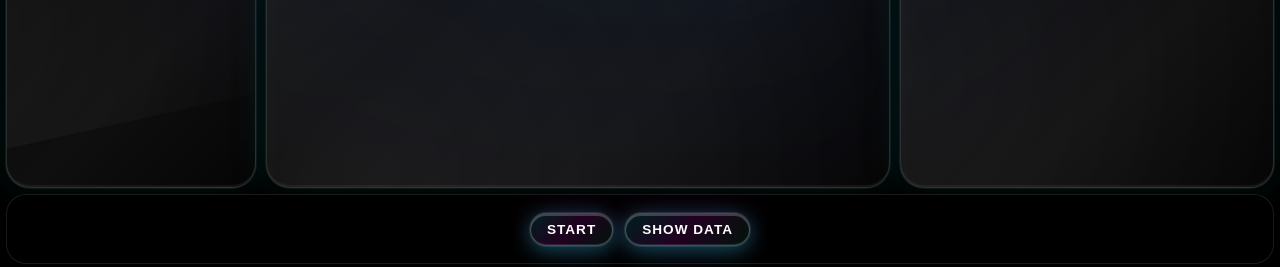
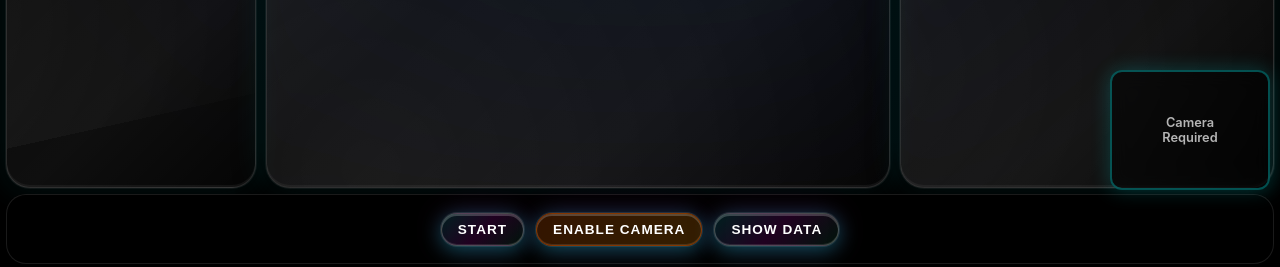
Before and after one commit to AndresNinou/echo, a React (Vite) app: page / in a window 1280 px wide. Shown: the part 530-797 px from the top of the page. Built offline with nearby package versions, Linux system fonts and the light colour scheme.

Commit message:
camera test

```diff
--- a/src/App.css
+++ b/src/App.css
@@ -1043,3 +1043,70 @@ html, body {
   text-transform: uppercase;
   letter-spacing: 1px;
 }
+
+/* Camera preview styles */
+.camera-container {
+  position: fixed;
+  bottom: 80px;
+  right: 10px;
+  width: 160px;
+  height: 120px;
+  border-radius: 12px;
+  overflow: hidden;
+  border: 2px solid rgba(0, 255, 255, 0.3);
+  box-shadow: 0 0 20px rgba(0, 255, 255, 0.2);
+  z-index: 1000;
+  background: rgba(0, 0, 0, 0.5);
+  backdrop-filter: blur(10px);
+}
+
+.camera-preview {
+  width: 100%;
+  height: 100%;
+  object-fit: cover;
+  transform: scaleX(-1); /* Mirror the camera preview */
+}
+
+.hidden-canvas {
+  display: none;
+}
+
+/* Captured image styles */
+.captured-image {
+  border: 2px solid rgba(0, 255, 0, 0.5);
+  box-shadow: 0 0 20px rgba(0, 255, 0, 0.3);
+  animation: captureFlash 0.5s ease-out;
+}
+
+@keyframes captureFlash {
+  0% {
+    box-shadow: 0 0 30px rgba(255, 255, 255, 0.8);
+    border-color: rgba(255, 255, 255, 0.8);
+  }
+  100% {
+    box-shadow: 0 0 20px rgba(0, 255, 0, 0.3);
+    border-color: rgba(0, 255, 0, 0.5);
+  }
+}
+
+/* Camera permission denied state */
+.camera-container::before {
+  content: 'Camera Required';
+  position: absolute;
+  top: 50%;
+  left: 50%;
+  transform: translate(-50%, -50%);
+  color: rgba(255, 255, 255, 0.7);
+  font-size: 0.8rem;
+  font-weight: 600;
+  text-align: center;
+  z-index: 1;
+}
+
+.camera-container:has(.camera-preview[style*="display: none"])::before {
+  display: block;
+}
+
+.camera-container:has(.camera-preview:not([style*="display: none"]))::before {
+  display: none;
+}
--- a/src/App.jsx
+++ b/src/App.jsx
@@ -32,6 +32,8 @@ function App() {
     lastAnalyzed: 0
   });
   const [error, setError] = useState(null);
+  const [cameraPermission, setCameraPermission] = useState('pending');
+  const [capturedImage, setCapturedImage] = useState(null);
 
   // Refs
   const socketRef = useRef(null);
@@ -39,6 +41,9 @@ function App() {
   const streamRef = useRef(null);
   const analysisIntervalRef = useRef(null);
   const transcriptBoxRef = useRef(null);
+  const videoRef = useRef(null);
+  const canvasRef = useRef(null);
+  const cameraStreamRef = useRef(null);
 
   // Keyword detection for "banana"
   const detectBananaKeyword = useCallback((text) => {
@@ -55,13 +60,43 @@ function App() {
     return colorMap;
   }, [activeSpeakers]);
 
-  // Mock face recognition API
-  const getPersonInfo = useCallback(async () => {
+  // Capture photo from camera
+  const capturePhoto = useCallback(() => {
+    if (videoRef.current && canvasRef.current) {
+      const video = videoRef.current;
+      const canvas = canvasRef.current;
+      const context = canvas.getContext('2d');
+
+      // Set canvas dimensions to match video
+      canvas.width = video.videoWidth;
+      canvas.height = video.videoHeight;
+
+      // Draw current video frame to canvas
+      context.drawImage(video, 0, 0, canvas.width, canvas.height);
+
+      // Convert canvas to image data URL
+      const imageDataUrl = canvas.toDataURL('image/jpeg', 0.9);
+      setCapturedImage(imageDataUrl);
+
+      return imageDataUrl;
+    }
+    return null;
+  }, []);
+
+  // Mock face recognition API with captured image
+  const getPersonInfo = useCallback(async (imageDataUrl = null) => {
     setIsRecognizing(true);
     setRecognitionComplete(false);
     setError(null);
 
     try {
+      // If no image provided, capture one
+      const photoData = imageDataUrl || capturePhoto();
+
+      if (!photoData) {
+        throw new Error('Failed to capture photo');
+      }
+
       // Simulate API delay
       await new Promise(resolve => setTimeout(resolve, 3000));
 
@@ -74,7 +109,8 @@ function App() {
         bio: 'Specializing in natural language processing and computer vision with 8 years of experience in developing cutting-edge AI solutions.',
         interests: ['Machine Learning', 'Computer Vision', 'Quantum Computing', 'Ethical AI'],
         lastMet: 'Tech Conference 2024',
-        notes: 'Interested in collaborative research on multimodal AI systems.'
+        notes: 'Interested in collaborative research on multimodal AI systems.',
+        capturedImage: photoData // Store the captured image
       };
 
       setPersonInfo(mockPersonInfo);
@@ -86,7 +122,7 @@ function App() {
     } finally {
       setIsRecognizing(false);
     }
-  }, []);
+  }, [capturePhoto]);
 
   // Cache for API responses to reduce redundant calls
   const apiCacheRef = useRef(new Map());
@@ -291,6 +327,36 @@ function App() {
     }
   }, [conversationHistory.segments, isTranscribing, debouncedAnalysis]);
 
+  // Initialize camera on component mount or when requested
+  const initializeCamera = async () => {
+    try {
+      const cameraStream = await navigator.mediaDevices.getUserMedia({
+        video: {
+          width: { ideal: 1280 },
+          height: { ideal: 720 },
+          facingMode: 'user'
+        }
+      });
+      cameraStreamRef.current = cameraStream;
+
+      if (videoRef.current) {
+        videoRef.current.srcObject = cameraStream;
+      }
+
+      setCameraPermission('granted');
+      setError(null); // Clear any previous camera error
+    } catch (err) {
+      console.error('Camera access denied:', err);
+      setCameraPermission('denied');
+      setError('Camera access is required for face recognition. Please click "Enable Camera" button and allow camera access.');
+    }
+  };
+
+  // Request camera access with user interaction
+  const requestCameraAccess = async () => {
+    await initializeCamera();
+  };
+
   // Cleanup on unmount
   useEffect(() => {
     return () => {
@@ -302,6 +368,9 @@ function App() {
       }
       if (streamRef.current) {
         streamRef.current.getTracks().forEach(track => track.stop());
+      }
+      if (cameraStreamRef.current) {
+        cameraStreamRef.current.getTracks().forEach(track => track.stop());
       }
     };
   }, []);
@@ -466,16 +535,13 @@ function App() {
       <div className="person-info fade-in">
         {recognitionComplete && (
           <div className="face-recognition-results">
-            <img
-              src="https://jsc6.pimeyes.com/proxy/W_U_uPN10dmkNF9mdWIu0aY3yzndT8pMVmzYjZI3O2uyr8tO5U-SZNyaUwiAhM8INlQkV2r6v0pDNP8DZiJdPs5STMDUQ25F4xDuKoGJrBi6L75iDFONZ2aEOzI-oJrWgo24myakGzkC8Lof-keU-an37KFUU-NkbJ53hy_x1XNXCVtrktir-Q07Cp_ePs7nrjEMT96FSAD9gJjqmOM3Tz_e3PtwPuKMt9LsLFDLdICCYqJhoL9W0Rml_cCyv8vO_n7QEvf8AOga0Z8to5msGI7Bo77VC9imqXd4XIiPmKc2k0sMjAWSMErKhOQjSN0xJJOhmA6BDRCTfa-GHCw94oPHFEK7OlIwMZw6FxW2HlEDuVvUKDhdZuosUiZRW8eFjLrMCEEU0ZPyTuF-tn6WKU1tkm3z-877IXfsRhNcxBrL7zkIF2TFXBV-nphGGmuBpPwF8-1lmwVNRCb9mR3YcBNZracB2t0tWFFXG9bJ5Fbq4f75SyJzq3bFJXAR8ESicQgVeBAG2bWe1HvZPZmL2E1hzeyQE_dbF1O_qO6_NYVI91_zq1XcRdMurxYoPnpazjUtc_Bzgo8-IaQJvuRAMK7H3X5FeczuS2BAJnaQwuLMJ4Ikhmp4H_guBmcxUIE90cX0dswyGudqna6uu8IB12O87wPD8XHbEOGGMTKVyGw="
-              alt="Recognized Face 1"
-              className="face-result-image"
-            />
-            <img
-              src="https://jsc14.pimeyes.com/proxy/8A3QuwjNgHtHN_F8RG8y8FhgbIm1cOUhn3RhmfxGHDW6w-erI2CIaMtPb_jXY5RApczQATl27AwlbCsdHRdhbHWvXtm14_6j7d8Xjo1_chcOSvlu0EA4ISFUnKCW41r_5Zf6xyz0tvV4lR0PkK49afbZmfi_A2dkTuJ-PosAd33-iunY57x6keOLQ6dA6M44AVoP1k87LpiIosXbd4ECPZPGZOkVOftXue_xkR1p_fMe-31x5F1IJd1MUMdYEX5gXQ5wqGAY9sw_D_V-lbcsXggvvcTnYKx1SqVOBne7kqZteMIF4e6fPKy4JnhEr4s5VfYqPosBj3c18NxYWqxUi9jRQWlmLZ2GhWQQ1_FLJ2G6QRzQ4UEFzc7e-Y4Mqtd6iVcr3mxL3QbVYjaD0RY_r0CliZaPoInotOeIX416MxqOxvs6hX8514xPicith28XvXq1TWVPmcKlfu51iXg4k5uBCwZD3KBZn-gDfna0jF8qTjW_uJlLaE6ccELBQ7uB_0d0DVDxLad8YbX449_90kBS-iEPIktLSQjW160PV4yCTgPPHe-ox3KIPpZHke-ADnW6jrMDeGM90T6rS3Sjf8Cl1cMSeec97LzQtOTKSlJ2I1XHl-3f0ITzEFYXDIjqdIkWRw4miYq8z6aoO9lAplZ4saCI9l8URK7wMEb_sdqomAnreEvua__PVpBnVwOiSf4khM3Uq0fuP7rlHm5zXoFx1V53pBmbYJEAFWnFaB_low3D-ULSZD_4_oAIZU2vQgOQ9hCQy5qCGwsq9fdILg=="
-              alt="Recognized Face 2"
-              className="face-result-image"
-            />
+            {personInfo.capturedImage && (
+              <img
+                src={personInfo.capturedImage}
+                alt="Captured Face"
+                className="face-result-image captured-image"
+              />
+            )}
             <div className="face-match-indicator">
               <span>✓</span>
               <span>Face Match Found</span>
@@ -631,6 +697,25 @@ function App() {
         </div>
       )}
 
+      {/* Camera preview and hidden canvas for photo capture */}
+      <div className="camera-container">
+        <video
+          ref={videoRef}
+          autoPlay
+          playsInline
+          muted
+          className="camera-preview"
+          style={{
+            display: cameraPermission === 'granted' ? 'block' : 'none'
+          }}
+        />
+        <canvas
+          ref={canvasRef}
+          className="hidden-canvas"
+          style={{ display: 'none' }}
+        />
+      </div>
+
       <div className="main-container">
         <div className="glass-panel">
           <div className="panel-title">
@@ -675,6 +760,22 @@ function App() {
 
         <button
           type="button"
+          onClick={requestCameraAccess}
+          className="toggle-button"
+          style={{
+            background: cameraPermission === 'granted'
+              ? 'linear-gradient(135deg, rgba(0, 255, 0, 0.2), rgba(0, 255, 128, 0.2))'
+              : 'linear-gradient(135deg, rgba(255, 100, 0, 0.2), rgba(255, 150, 0, 0.2))',
+            borderColor: cameraPermission === 'granted'
+              ? 'rgba(0, 255, 0, 0.4)'
+              : 'rgba(255, 100, 0, 0.4)'
+          }}
+        >
+          {cameraPermission === 'granted' ? '✓ Camera On' : 'Enable Camera'}
+        </button>
+
+        <button
+          type="button"
           onClick={() => setShowRawData(!showRawData)}
           className="toggle-button"
         >
```
